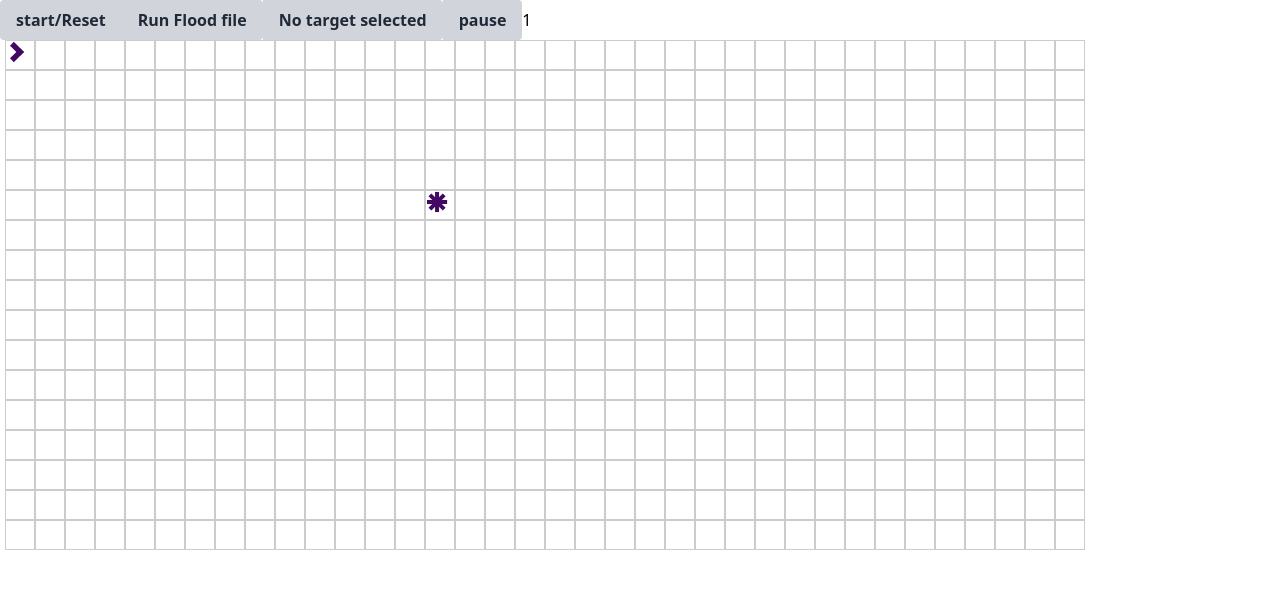
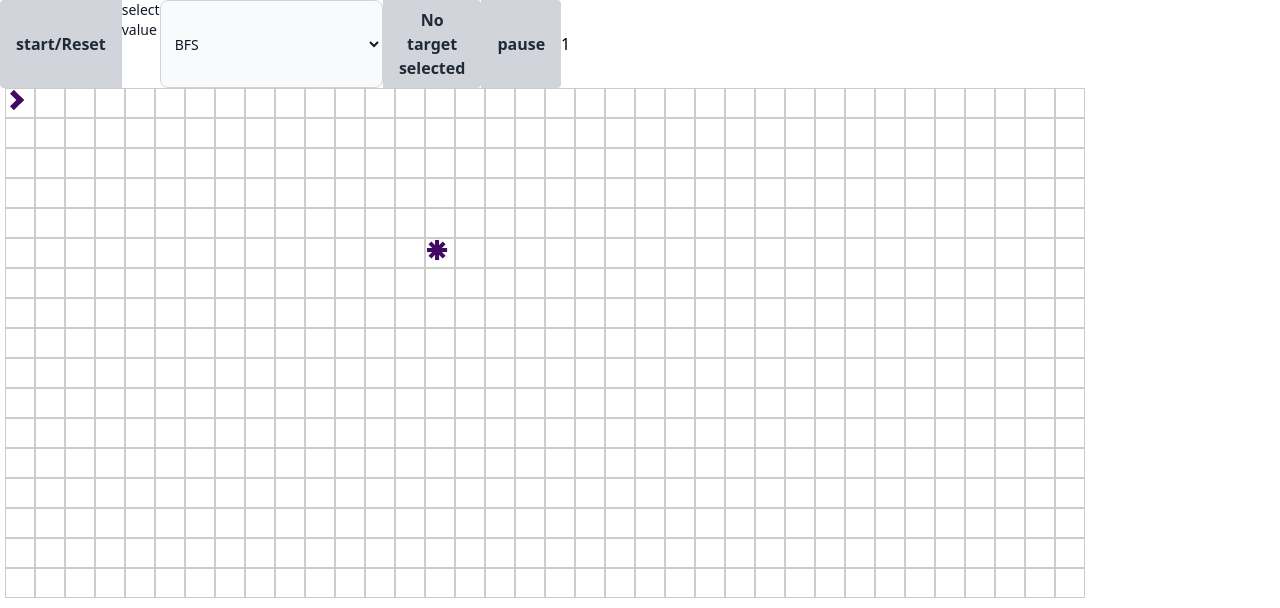
Before and after one commit to Paviter-Singh/path-finding-algorithms-visualization, a React (Create React App) app: page / in a window 1280 px wide. Shown: the top 608 px of the page. Built offline with nearby package versions, Linux system fonts and the light colour scheme.

Commit message:
select with no style

```diff
--- a/src/GGrid.js
+++ b/src/GGrid.js
@@ -4,6 +4,7 @@ import { createMap } from './util/createGrid'
 import Queue from './util/Queue';
 import PriorityQueueLinear from './util/priorityQueue';
 import { shuffle2DArray } from './util/shuffle'
+import { DropDown } from './components/DropDown';
 
 //could select options from small medium and larget grid
 const row = 17, col = 35, colorCount = 1
@@ -11,6 +12,7 @@ const row = 17, col = 35, colorCount = 1
 let speed = 1;
 let pause = false;
 // const Arr = createMap( row, col, colorCount, false)
+const DropDownOptions = [{label: 'BFS', value:"BFS"}, {label: 'DFS', value:"DFS"}, {label: 'DIJKSTRA', value:"DIJKSTRA"}, {label: 'Flood Fill', value:"Flood Fill"}]
 const inRange = (arr, i, j )=>{
   return !(i < 0 || i > row - 1 || j < 0 || j > col)
 }
@@ -25,6 +27,7 @@ export default function Main() {
     const [changeTarget, setChangeTarget] = useState(false)
     const [source, setSource] = useState({x:0,y:0});
     const [changeSource, setChangeSource] = useState(false);
+    const [algorithm, setAlgorithm] = useState(DropDownOptions[0]);
     // const [pause, setPause] = useState(false);
     // const memoPause = useMemo(() => !pause, [pause]);
     const [forceUpdate, setForceUpdate] = useState(false);
@@ -88,61 +91,65 @@ export default function Main() {
       setChangeSource(false)
     };
     const handleClick = (i, j) => {
-        // setTarget({x:i,y:j})
-        // if(isTarget){
-        //     setTarget({x:i,y:j})
-        //     setIsTarget(false)
-        //     if(arr[i][j].color==='green'){
-        //         renderPrev(arr, i, j)
-        //     }
-        //     return;
-        // }
-        // console.log('handleClick is called ', i, j)
-        // runBFS(arr, i, j, setArr)
+
     }
-    const handleReset = () => {
+    const softReset = ()=>{
       const skipColor = new Set(["black"])
-      //should have two option one for hard and soft reset
-      //createMaze option
-
-      //code for soft reset
       let newArr =  arr.map(row =>{
         return row.map(cell =>{
           if(skipColor.has(cell.color))return {...cell, prev:null}
           return {...cell, color:"", prev:null }
         })
       })
-      console.log(newArr)
+      // console.log(newArr)
       setArr(newArr)
-
-        // console.log('handleReset is called')
-        // let maze =createMap( row, col, colorCount, false)
-        // generateMaze(maze, 1, 1)
-        // console.log(maze)
-        // setArr(maze)
-        // setArr(createMap(row, col))
-
-        // runBFS(arr, source.x, source.y, setArr)
-        // runDFS(arr, 0, 0)
-        // runDijkstra(arr, 1, 1, setArr)
+      return newArr
+    }
+    const createMaze = ()=>{
+      //  let maze =createMap( row, col, colorCount, false)
+      let maze = softReset();
+      generateMaze(maze, 1, 1)
+      console.log(maze)
+      setArr(maze)
+      return maze;
+    }
+    const handleReset = () => {
+      //should have two option one for hard and soft reset
+      //createMaze option
+      // setArr(createMap(row, col))
+      // runBFS(arr, source.x, source.y, setArr)
+      // runDFS(arr, 0, 0)
+      // runDijkstra(arr, 1, 1, setArr)
     }
     const handlePause = () => {
-
         pause = !pause
         handleForceClick()
     }
     const handleChangeTarget = ()=>{
         setIsTarget(true)
     }
-    const runAlgo = () => {
+    const runAlgo = (event) => {
+      let value = event.target.value;
+      setAlgorithm(value)
+      //should I soft reset the grid before running
       //need to have drop down, para - target, source
 
+      //BFS
+      if(value==DropDownOptions[0].value){
+        runBFS(softReset(), source.x, source.y, setArr)
+      }
+      else if(value==DropDownOptions[1].value){
+        //DFS weird also, don't use to find shortest path,
+        runDFS(softReset(), source.x, source.y, setArr)
+      }
+      else if(value==DropDownOptions[2].value){
 
-      // runBFS(arr, source.x, source.y, setArr)
+      }
+      else if(value==DropDownOptions[3].value){
+
+      }
 
 
-      //DFS weird also, don't use to find shortest path,
-      runDFS(arr, source.x, source.y, setArr)
 
     }
     const handleSpeedChange = (e) => {
@@ -328,9 +335,10 @@ export default function Main() {
   <button onClick={handleReset} className="bg-gray-300 hover:bg-gray-400 text-gray-800 font-bold py-2 px-4 rounded-l">
   start/Reset
   </button>
-  <button onClick={runAlgo} className="bg-gray-300 hover:bg-gray-400 text-gray-800 font-bold py-2 px-4 rounded-r">
+  {/* <button onClick={runAlgo} className="bg-gray-300 hover:bg-gray-400 text-gray-800 font-bold py-2 px-4 rounded-r">
   Run Flood file
-  </button>
+  </button> */}
+  <DropDown label={'select value'} options={DropDownOptions} value={algorithm} onChange={runAlgo}/>
 <button className="bg-gray-300 hover:bg-gray-400 text-gray-800 font-bold py-2 px-4 rounded-r" onClick={handleChangeTarget}>{isTarget?"select the target":'No target selected '}</button>
         <button onClick={handlePause} className="bg-gray-300 hover:bg-gray-400 text-gray-800 font-bold py-2 px-4 rounded-r">{pause?'resume':'pause'}</button>
 </div>
--- /dev/null
+++ b/src/components/DropDown.js
@@ -0,0 +1,17 @@
+import React from "react";
+
+
+export const DropDown = ({label, value, options = [], onChange, ...rest})=>{
+    return (<><lable for="algorithms" className="block mb-2 text-sm font-medium text-gray-900 dark:text-white">{label}</lable>
+        <select className="bg-gray-50 border border-gray-300 text-gray-900 text-sm rounded-lg focus:ring-blue-500 focus:border-blue-500 block w-full p-2.5 dark:bg-gray-700 " id="algorithms" value={value} onChange={onChange} {...rest}>
+            {
+                options.map(option =>{
+                    return <option value={option.value}>
+                        {option.label}
+                    </option>
+                })
+            }
+        </select>
+        </>
+    )
+}
```
